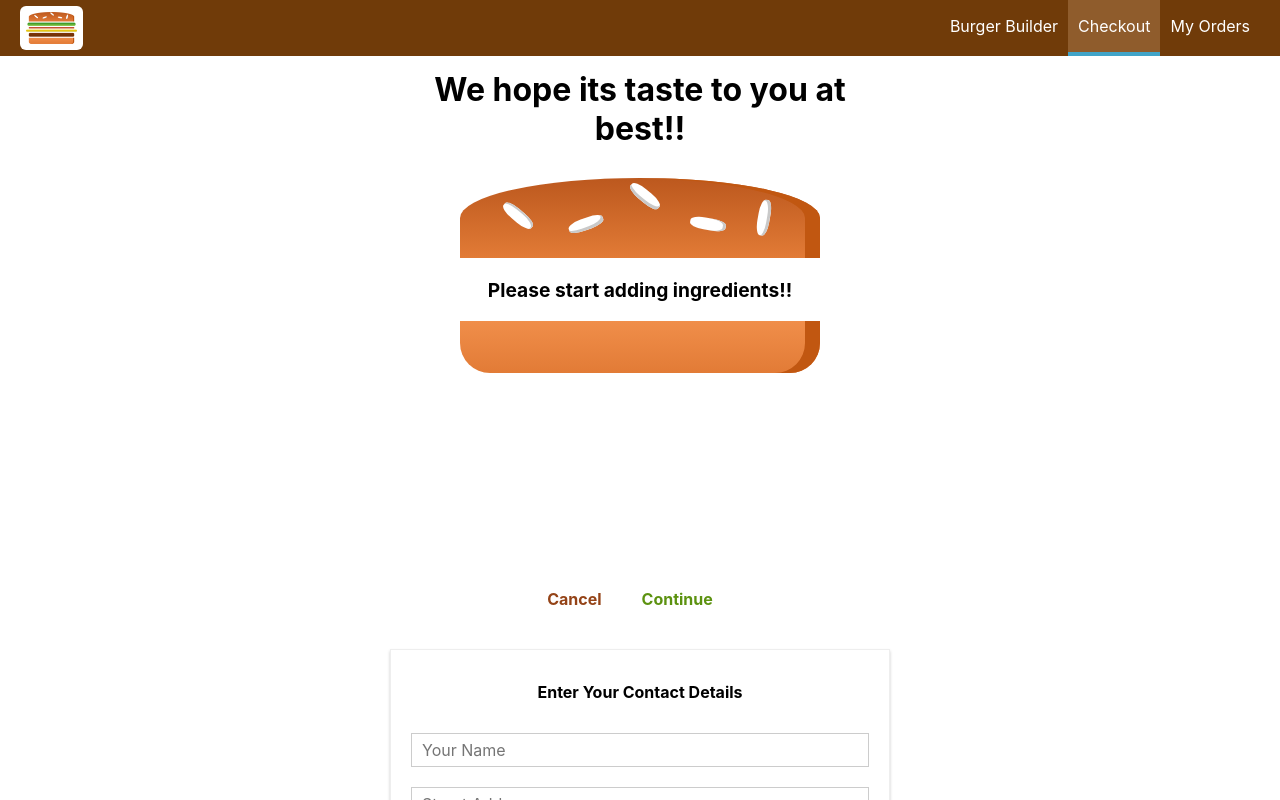
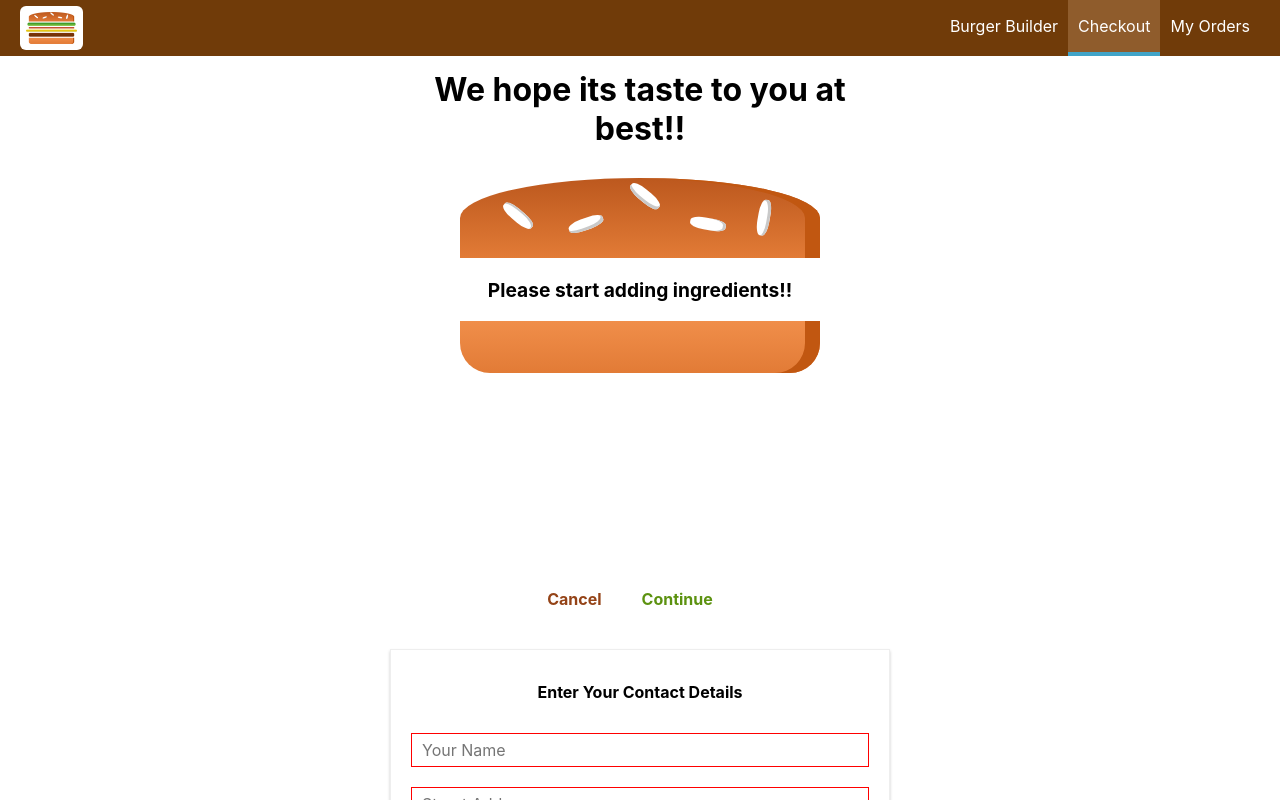
Before and after one commit to navneetgupta/burger_builder, a React (Create React App) app: page /checkout/contact-data in a window 1280 px wide. Shown: the top 800 px of the page. Built offline with nearby package versions, Linux system fonts and the light colour scheme.

Commit message:
Lecture 272. Adding Validation Feedback

```diff
--- a/src/components/UI/Input/Input.js
+++ b/src/components/UI/Input/Input.js
@@ -2,11 +2,17 @@ import React from "react";
 import classes from "./Input.module.css";
 const Input = props => {
   let inputElement = null;
+
+  const inputClasses = [classes.InputElement];
+  if (props.invalid && props.shouldValidate) {
+    inputClasses.push(classes.Invalid);
+  }
+
   switch (props.elementType) {
     case "input":
       inputElement = (
         <input
-          className={classes.InputElement}
+          className={inputClasses.join(" ")}
           {...props.elementConfig}
           value={props.value}
           onChange={props.changed}
@@ -17,7 +23,7 @@ const Input = props => {
     case "textarea":
       inputElement = (
         <textarea
-          className={classes.InputElement}
+          className={inputClasses.join(" ")}
           {...props.elementConfig}
           value={props.value}
           onChange={props.changed}
@@ -28,7 +34,7 @@ const Input = props => {
     case "select":
       inputElement = (
         <select
-          className={classes.InputElement}
+          className={inputClasses.join(" ")}
           value={props.value}
           onChange={props.changed}
           name={props.name}
@@ -46,7 +52,7 @@ const Input = props => {
     default:
       inputElement = (
         <input
-          className={classes.InputElement}
+          className={inputClasses.join(" ")}
           {...props.elementConfig}
           value={props.value}
           onChange={props.changed}
--- a/src/components/UI/Input/Input.module.css
+++ b/src/components/UI/Input/Input.module.css
@@ -25,3 +25,7 @@
   outline: none;
   background-color: #ccc;
 }
+
+.InputElement.Invalid {
+  border: 1px solid #ff0000;
+}
--- a/src/containers/Checkout/ContactData/ContactData.js
+++ b/src/containers/Checkout/ContactData/ContactData.js
@@ -112,6 +112,7 @@ class ContactData extends Component {
 
   checkValidity = (value, rules) => {
     let isValid = true;
+    if (!rules) return true;
     if (rules.required) {
       isValid = value.trim() !== "" && isValid;
     }
@@ -156,8 +157,10 @@ class ContactData extends Component {
               elementType={elmt.config.elementType}
               elementConfig={elmt.config.elementConfig}
               value={elmt.config.value}
+              invalid={!elmt.config.valid}
               changed={event => this.inputVlaueChangeHandler(event, elmt.id)}
               name={elmt.id}
+              shouldValidate={elmt.config.validation}
             />
           );
         })}
```
